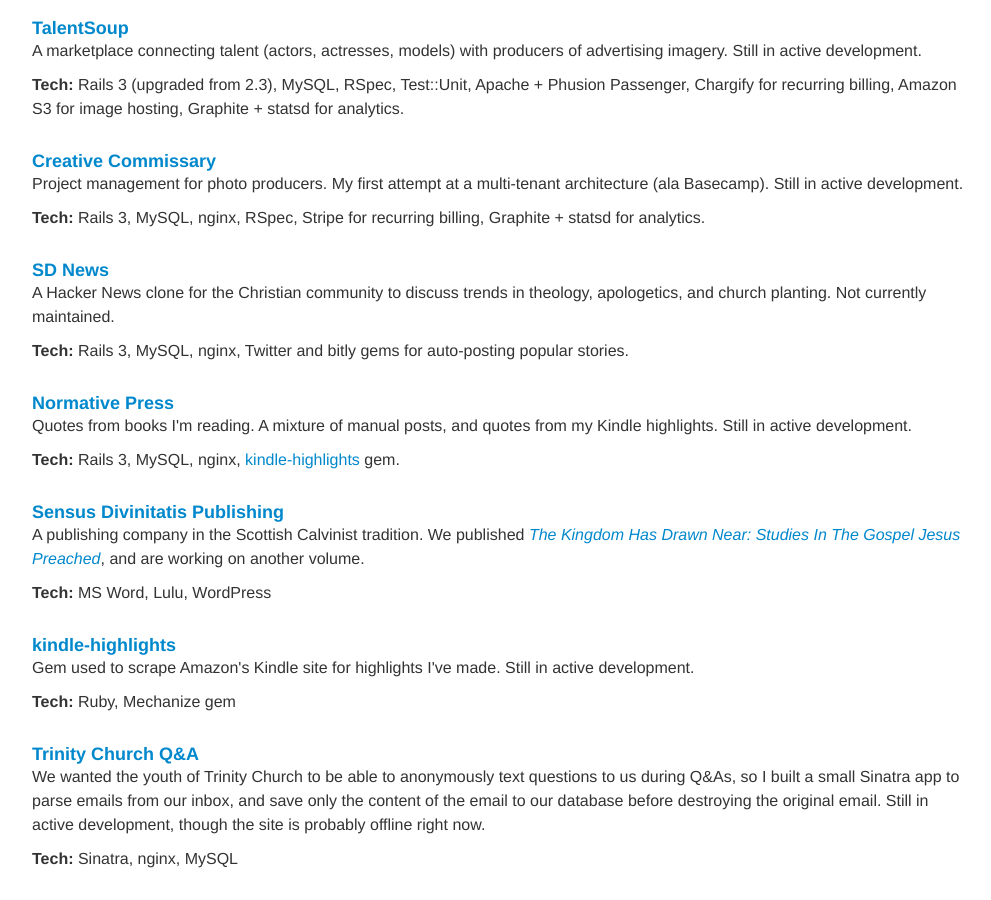
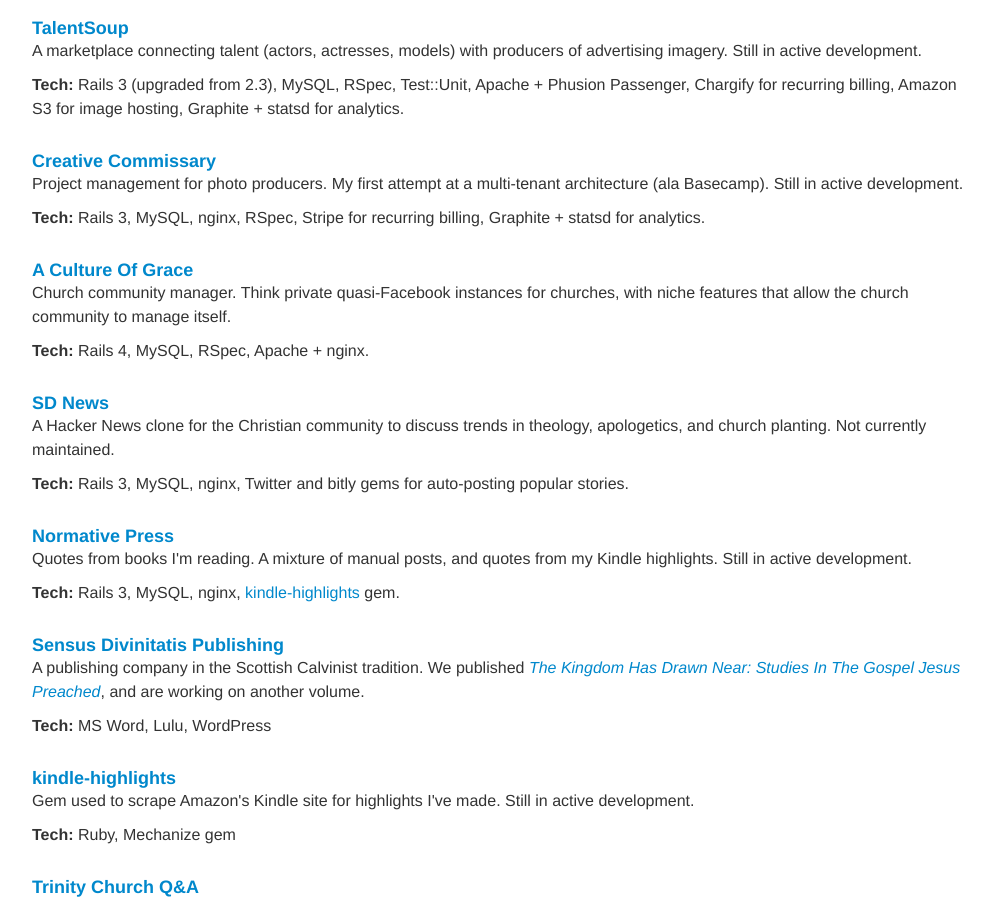
Before and after one commit to speric/speric.github.com, a Jekyll site: the page built from projects.html, in a window 1280 px wide and 900 px high, scrolled down 375 px. Shown: the whole window, without its empty margins (138-1129 px from the left). Built offline with Jekyll 4.4.1, drawn with Linux system fonts in a browser that asks for light colours; some web fonts are replaced; Markdown is read by kramdown in place of the engine named in the settings.

Commit message:
Update projects.html

```diff
--- a/projects.html
+++ b/projects.html
@@ -16,6 +16,12 @@
   <span class="project-title"><a href="https://getcommissary.com">Creative Commissary</a></span><br/>
   <p>Project management for photo producers. My first attempt at a multi-tenant architecture (ala Basecamp).  Still in active development.</p>
   <p><b>Tech:</b> Rails 3, MySQL, nginx, RSpec, Stripe for recurring billing, Graphite + statsd for analytics.</p>
+</div>
+
+<div class="project-container">
+  <span class="project-title"><a href="http://acultureofgrace.com">A Culture Of Grace</a></span><br/>
+  <p>Church community manager. Think private quasi-Facebook instances for churches, with niche features that allow the church community to manage itself.</p>
+  <p><b>Tech:</b> Rails 4, MySQL, RSpec, Apache + nginx.</p>
 </div>
 
 <div class="project-container">
```
